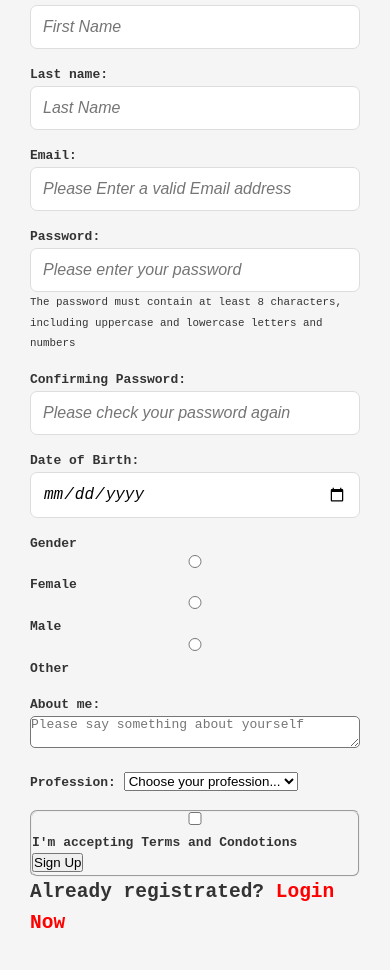
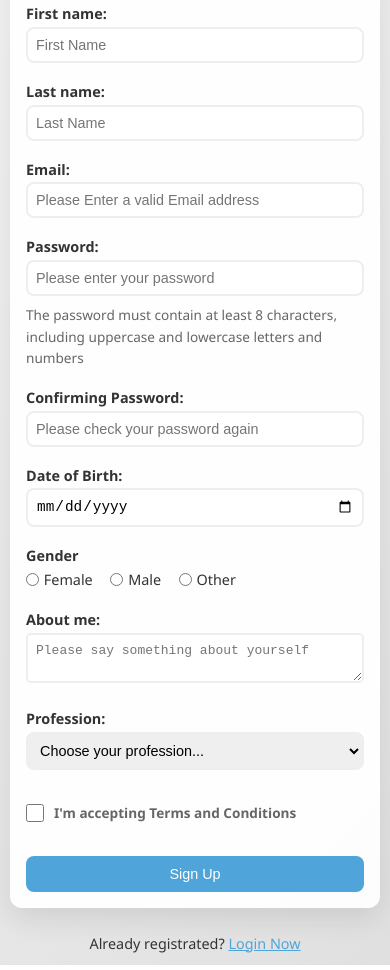
Before and after one commit to AlbertDu4code/Full_stack_learning, a plain HTML site: page Assignment1/index.html in a window 390 px wide. Shown: the part 87-1057 px from the top of the page. Drawn offline with Linux system fonts and the light colour scheme.

Commit message:
Final edition of Assignment1

```diff
--- a/Assignment1/index.html
+++ b/Assignment1/index.html
@@ -4,7 +4,7 @@
         <meta charset="UTF-8">
         <meta name="viewport" content="width=device-width, initial-scale=1.0">
         <title>Assignment1:Registration Form</title>
-        <link rel="stylesheet" href="./styles.css">
+        <link rel="stylesheet" href="styles.css">
     </head>
     <body>
         <div class="container">
@@ -63,9 +63,9 @@
                     </select>
                 </div>
                 <fieldset class="submit">
-                    <div>
-                      <input id="terms" type="checkbox" value="test" required />
-                      <label for="terms">I'm accepting Terms and Condotions</label>
+                    <div class="checkbox-wrapper">
+                        <input id="terms" type="checkbox" value="test" required />
+                        <label for="terms">I'm accepting Terms and Conditions</label>
                     </div>
                     <button type="submit">Sign Up</button>
                 </fieldset>
--- a/Assignment1/styles.css
+++ b/Assignment1/styles.css
@@ -5,22 +5,27 @@
 }
 
 body {
-    font-family: monospace;
+    font-family: 'Segoe UI', system-ui, sans-serif;
     line-height: 1.6;
-    background-color:#f5f5f5;
-    height: 100%;
-    width: 100%;
+    background: linear-gradient(135deg, #f5f5f5 0%, #e0e0e0 100%);
+    min-height: 100vh;
     padding: 30px;
     color: #333;
 }
 
-.form-container {
-    background-color:beige;
+.container {
+    background-color: rgba(255, 255, 255, 0.95);
+    max-width: 800px;
+    margin: 0 auto;
+    padding: 2.5rem;
+    border-radius: 20px;
+    box-shadow: 0 10px 30px rgba(0,0,0,0.1);
+    transition: transform 0.3s ease;
     width: 100%;
-    padding:2rem;
-    border-radius: 15px;
-    box-shadow: 0 2px 10px rgba(0,0,0,0.3);
-    margin-bottom: 1.5rem;
+}
+
+.container:hover {
+    transform: translateY(-5px);
 }
 
 .form-title {
@@ -28,10 +33,32 @@ body {
     margin-bottom: 1.5rem;
 }
 
+.form-footer {
+    text-align: center;
+    margin-top: 2rem;
+    font-size: 1.1rem;
+}
+
 .form-group {
-    margin-bottom: 1rem;
-    display: block;
+    margin-bottom: 1.5rem;
+    opacity: 0;
+    animation: fadeIn 0.5s ease forwards;
 }
+
+@keyframes fadeIn {
+    from {
+        opacity: 0;
+        transform: translateY(20px);
+    }
+    to {
+        opacity: 1;
+        transform: translateY(0);
+    }
+}
+
+.form-group:nth-child(1) { animation-delay: 0.1s; }
+.form-group:nth-child(2) { animation-delay: 0.2s; }
+.form-group:nth-child(3) { animation-delay: 0.3s; }
 
 label {
     font-size: 1em;
@@ -39,24 +66,43 @@ label {
     font-weight: bold;
 }
 
-input {
+input, select, textarea {
     width: 100%;
     padding: 0.75rem;
-    border: 1px solid #ddd;
-    border-radius: 7px;
+    border: 2px solid #eee;
+    border-radius: 8px;
     font-size: 1rem;
-    background-color: white;
-    font-style: italic;
+    transition: all 0.3s ease;
 }
 
-
-input:hover {
-    background-color:#4fa5d9;
-    color:aliceblue
+input:hover, select:hover, textarea:hover {
+    border-color: #4fa5d9;
+    background-color: #f8f9fa;
+    color: #333;
 }
 
-input:focus {
+input:focus, select:focus, textarea:focus {
     outline: none;
+    border-color: #4fa5d9;
+    box-shadow: 0 0 0 3px rgba(79, 165, 217, 0.2);
+}
+
+button[type="submit"] {
+    background-color: #4fa5d9;
+    color: white;
+    padding: 12px 24px;
+    border: none;
+    border-radius: 8px;
+    font-size: 1rem;
+    cursor: pointer;
+    transition: all 0.3s ease;
+    width: 100%;
+    margin-top: 1rem;
+}
+
+button[type="submit"]:hover {
+    background-color: #3d8abf;
+    transform: translateY(-2px);
 }
 
 #introduction {
@@ -70,16 +116,200 @@ fieldset {
     border-radius: 7px;
 }
 
-.form-footer {
-    font-size: 1.5em;
-    font-weight: bold;
+.ratio-group {
+    display: flex;
+    gap: 0.5rem;
+    align-items: center;
+    flex-wrap: wrap;
+}
+
+.ratio-group input[type="radio"] {
+    width: auto;
+    margin: 0;
+}
+
+.ratio-group label {
+    margin-right: 1rem;
+    font-weight: normal;
+}
+
+small {
+    color: #666;
+    font-size: 0.85rem;
+    margin-top: 0.5rem;
+    display: block;
 }
 
 a {
-    text-decoration: none;
-    color: red;
+    color: #4fa5d9;
+    transition: color 0.3s ease;
 }
 
 a:hover {
+    color: #3d8abf;
+    text-decoration: underline;
+}
+
+.submit {
+    border: none;
+    padding: 0;
+    margin-top: 2rem;
+}
+
+.checkbox-wrapper {
+    display: flex;
+    align-items: center;
+    margin-bottom: 1rem;
+}
+
+.checkbox-wrapper input[type="checkbox"] {
+    width: 18px;
+    height: 18px;
+    margin: 0;
+    margin-right: 10px;
+    cursor: pointer;
+    border: 2px solid #ddd;
+    border-radius: 4px;
+    transition: all 0.3s ease;
+}
+
+.checkbox-wrapper input[type="checkbox"]:checked {
+    background-color: #4fa5d9;
+    border-color: #4fa5d9;
+}
+
+.checkbox-wrapper label {
+    font-size: 0.95rem;
+    color: #666;
+    cursor: pointer;
+    user-select: none;
+}
+
+.checkbox-wrapper:hover input[type="checkbox"] {
+    border-color: #4fa5d9;
+}
+
+.checkbox-wrapper:hover label {
     color: #4fa5d9;
 }
+
+@media (min-width: 1200px) {
+    .container {
+        padding: 2.5rem;
+    }
+
+    .form-group {
+        margin-bottom: 2rem;
+    }
+}
+
+@media (max-width: 1199px) {
+    body {
+        padding: 20px;
+    }
+
+    .container {
+        padding: 2rem;
+    }
+}
+
+@media (max-width: 767px) {
+    body {
+        padding: 15px;
+    }
+
+    .container {
+        padding: 1.5rem;
+    }
+
+    h1 {
+        font-size: 1.8rem;
+    }
+
+    .form-group {
+        margin-bottom: 1.2rem;
+    }
+
+    input, select, textarea {
+        padding: 0.6rem;
+    }
+}
+
+@media (max-width: 575px) {
+    body {
+        padding: 10px;
+    }
+
+    .container {
+        padding: 1rem;
+        border-radius: 12px;
+    }
+
+    h1 {
+        font-size: 1.5rem;
+        margin-bottom: 1.5rem;
+    }
+
+    .form-group {
+        margin-bottom: 1rem;
+    }
+
+    label {
+        font-size: 0.9rem;
+    }
+
+    input, select, textarea {
+        padding: 0.5rem;
+        font-size: 0.9rem;
+    }
+
+    .ratio-group {
+        gap: 0.3rem;
+    }
+
+    .ratio-group label {
+        font-size: 0.9rem;
+        margin-right: 0.8rem;
+    }
+
+    button[type="submit"] {
+        padding: 10px 20px;
+        font-size: 0.9rem;
+    }
+
+    .checkbox-wrapper label {
+        font-size: 0.85rem;
+    }
+
+    .form-footer {
+        font-size: 0.9rem;
+        margin-top: 1.5rem;
+    }
+}
+
+/* 超小屏幕设备优化 (320px 及以下) */
+@media (max-width: 320px) {
+    .container {
+        padding: 0.8rem;
+    }
+
+    h1 {
+        font-size: 1.3rem;
+    }
+
+    .form-group {
+        margin-bottom: 0.8rem;
+    }
+}
+
+@media (max-height: 500px) and (orientation: landscape) {
+    .container {
+        max-height: 85vh;
+        overflow-y: auto;
+        padding-right: 1rem;
+    }
+
+    .form-group {
+        margin-bottom: 0.8rem;
+    }
+}
```
